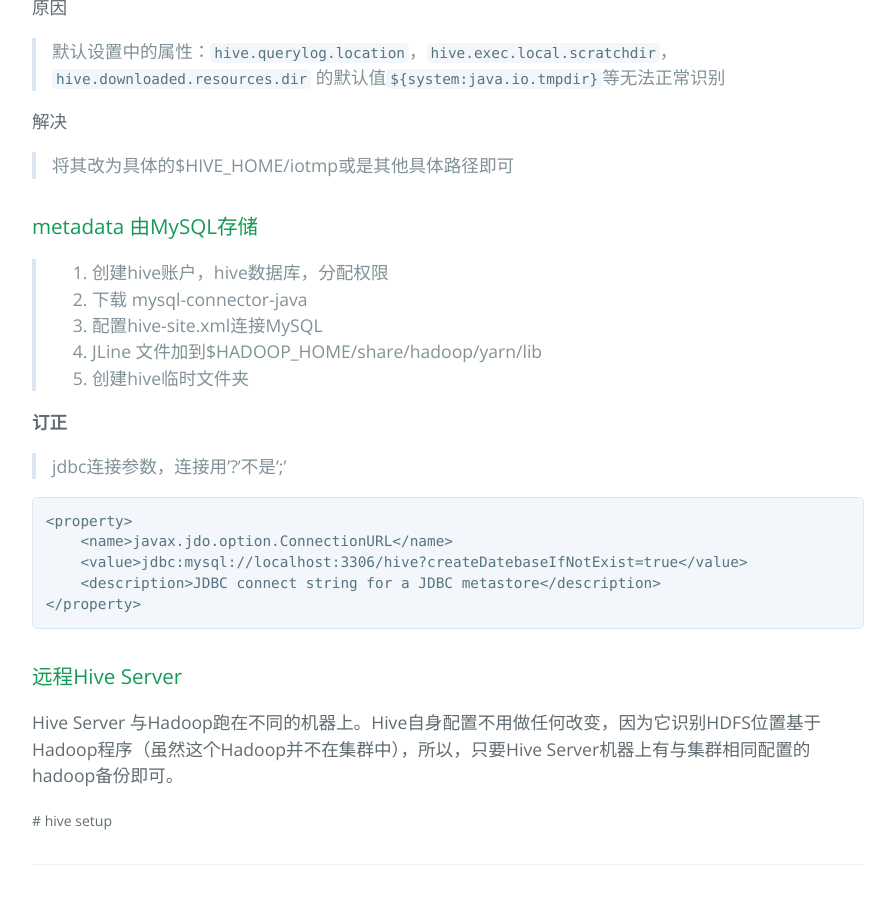
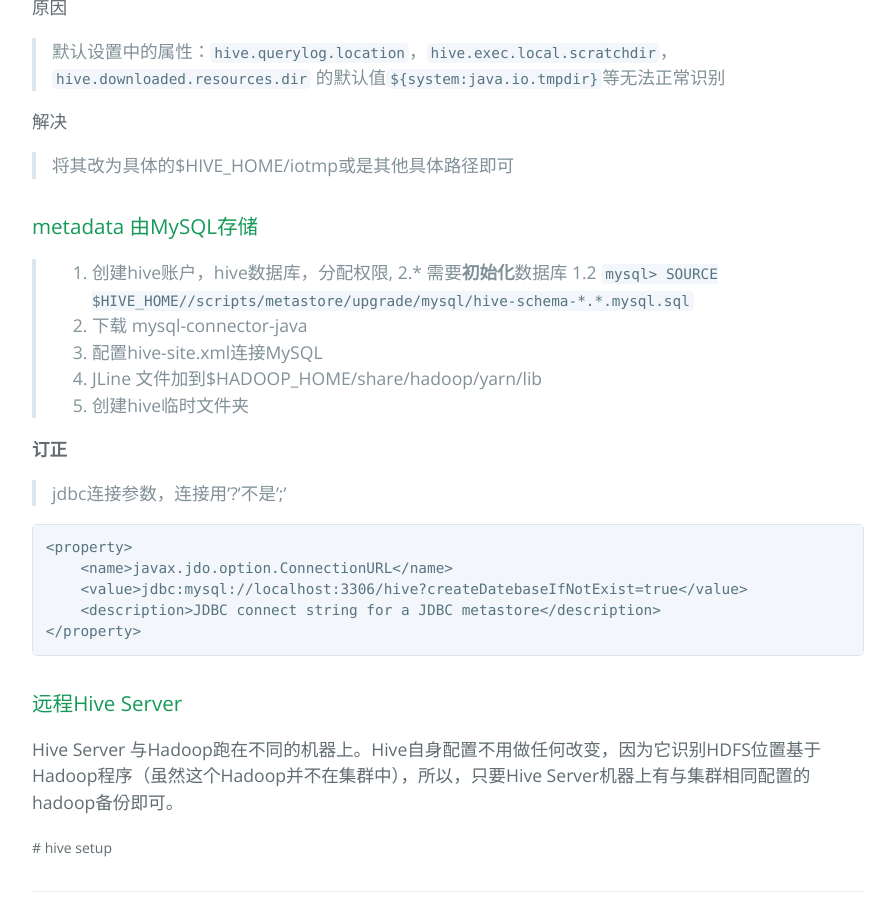
Before and after one commit to neilChenXie/ChenData, a Jekyll site: the page built from _posts/Hive/2016-05-19-hive_setup.md, in a window 1280 px wide and 900 px high, scrolled down 1020 px. Shown: the whole window, without its empty margins (192-1087 px from the left). Built offline with Jekyll 4.4.1, drawn with Linux system fonts in a browser that asks for light colours.

Commit message:
new file:   _posts/Hive/2016-07-07-hive_hbase.md 	new file:   _posts/Hive/2016-07-07-hive_json.md

```diff
--- a/_posts/Hive/2016-05-19-hive_setup.md
+++ b/_posts/Hive/2016-05-19-hive_setup.md
@@ -55,11 +55,12 @@
 
 ### metadata 由MySQL存储
 
-> 1. 创建hive账户，hive数据库，分配权限
-2. 下载 mysql-connector-java
-3. 配置hive-site.xml连接MySQL
-4. JLine 文件加到$HADOOP_HOME/share/hadoop/yarn/lib
-5. 创建hive临时文件夹
+> 1. 创建hive账户，hive数据库，分配权限, 2.\* 需要**初始化**数据库
+> 1.2 `mysql> SOURCE $HIVE_HOME//scripts/metastore/upgrade/mysql/hive-schema-*.*.mysql.sql`
+> 2. 下载 mysql-connector-java
+> 3. 配置hive-site.xml连接MySQL
+> 4. JLine 文件加到$HADOOP_HOME/share/hadoop/yarn/lib
+> 5. 创建hive临时文件夹
 
 **订正**
 
```
Also changed, not shown: _posts/Hive/2016-07-07-hive_hbase.md (added, +45 -0 lines), _posts/Hive/2016-07-07-hive_json.md (added, +56 -0 lines), _posts/checklist/2016-06-08-script_checklist.md (+1 -1 lines).
